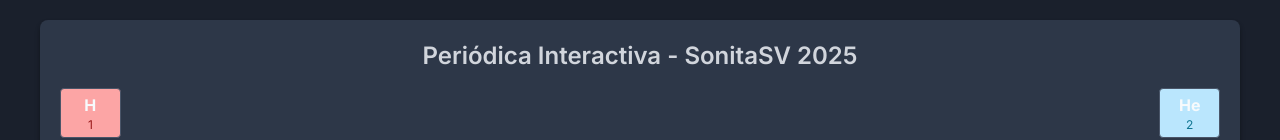
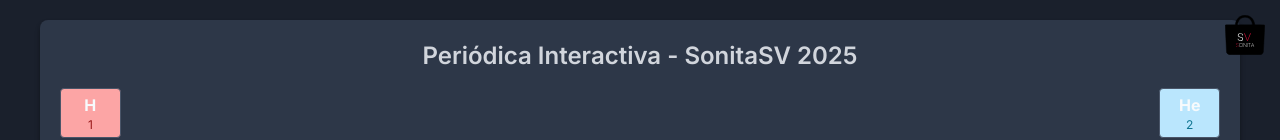
Before and after one commit to sonitasvpublico/tablaperiodica2025, a plain HTML site: page index.html in a window 1280 px wide. Shown: the top 140 px of the page. Drawn offline with nearby package versions, Linux system fonts and the light colour scheme.

Commit message:
Update index.html

```diff
--- a/index.html
+++ b/index.html
@@ -3,7 +3,7 @@
 <head>
     <meta charset="UTF-8">
     <meta name="viewport" content="width=device-width, initial-scale=1.0">
-    <title>Tabla Periódica Interactiva - SonitaSV 2025</title>
+    <title>Tabla Periódica Interactiva - SonitaSV Abril 2025🔥 </title>
     <script src="https://cdnjs.cloudflare.com/ajax/libs/p5.js/1.9.0/p5.js"></script>
     <link rel="stylesheet" type="text/css" href="https://unpkg.com/@phosphor-icons/web@2.1.1/src/bold/style.css"/>
     <script src="https://unpkg.com/@tailwindcss/browser@latest"></script>
@@ -12,6 +12,17 @@
     <link href="https://fonts.googleapis.com/css2?family=Inter:wght@400;500;600;700&display=swap" rel="stylesheet">
     <link rel="icon" type="image/svg+xml" href="tienda-sonita.svg">
     <style>
+        #logo {
+        position: absolute;
+        top: 15px;
+        right: 15px;
+        z-index: 100;
+     }
+
+     #logo img {
+        height: 40px; /* Puedes ajustar el tamaño */
+     }
+
         body {
             font-family: 'Inter', sans-serif;
             margin: 0;
@@ -162,6 +173,9 @@
     </style>
 </head>
 <body class="bg-gray-800 p-4">
+    <div id="logo">
+        <img src="tienda-sonita.svg" alt="Logo" />
+    </div>
     <div id="periodic-table-container" class="rounded-lg shadow-md">
         <h1 class="text-2xl font-semibold mb-4 text-center text-gray-300">Periódica Interactiva - SonitaSV 2025</h1>
         <div id="periodic-table">
```
